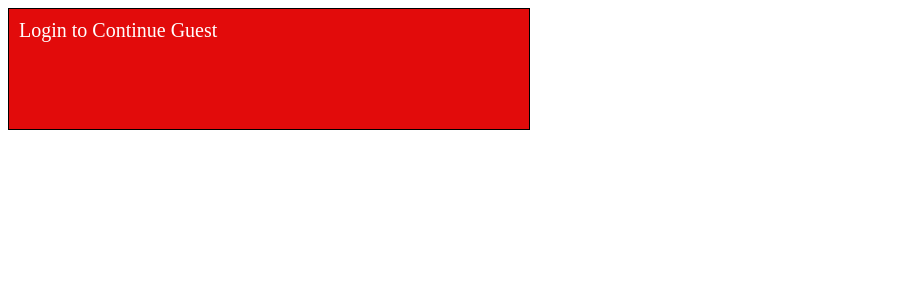
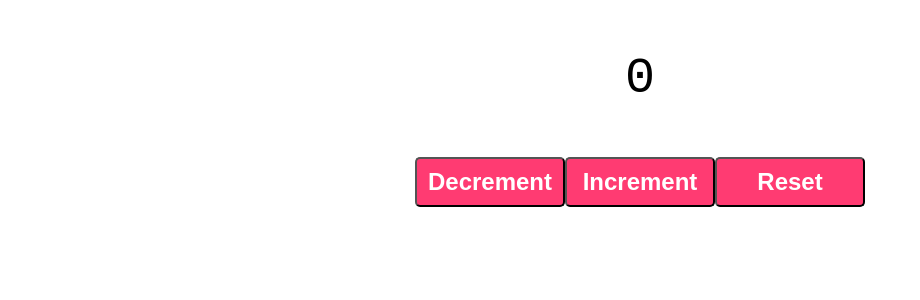
Before and after one commit to AmiyoKm/my-react-app, a React (Vite) app in the folder my-react-app/: page / in a window 1280 px wide. Shown: the top 300 px of the page, without its empty margins (0-920 px from the left). Built offline with nearby package versions, Linux system fonts and the light colour scheme.

Commit message:
increment with useState done with css

```diff
--- a/my-react-app/src/App.jsx
+++ b/my-react-app/src/App.jsx
@@ -1,9 +1,9 @@
-import UserGreeting from './userGreeting';
+import Counter from './Counter.jsx';
 
 function App() {
   return (
     <>
-      <UserGreeting isLoggedIn={false} userName="Amiyo" />
+      <Counter />
     </>
   );
 }
--- /dev/null
+++ b/my-react-app/src/Counter.jsx
@@ -0,0 +1,25 @@
+import React ,{useState} from 'react';
+function Counter(){
+    const [count ,setCount] = useState(0);
+
+    const increment =()=>{
+        setCount(count +1);
+    }
+
+    const decrement =()=>{
+        setCount(count -1);
+    }
+
+    const reset =()=>{
+        setCount(0);
+    }
+    return <div className="counter-container">
+        <p className="counter-display">{count}</p>
+        <button className='counter-button' onClick={decrement}>Decrement</button>
+        <button className='counter-button' onClick={increment}>Increment</button>
+        <button className='counter-button' onClick={reset}>Reset</button>
+
+
+    </div>
+}
+export default Counter;
--- a/my-react-app/src/index.css
+++ b/my-react-app/src/index.css
@@ -1,61 +1,23 @@
-.card{
-  border  :1px solid rgb(195, 195, 195);
-  border-radius: 10px;
-  box-shadow: 5px 5px 5px rgba(0,0,0,.1);
-  padding :20px;
-  margin:10px;
+.counter-container{
   text-align:center;
-  width:250px;
-  display:inline-block;
+  font-family: 'Courier New', Courier, monospace
+;
 }
-.card .card-image{
-  max-width: 60%;
-  height:auto;
-  object-fit: cover;
-  border-radius:50%;
-  margin-bottom:10px;
-
+.counter-display{
+  font-size:50px;
+  margin-bottom:50px;
 }
-.card .card-title{
-  font-family: Arial, Helvetica, sans-serif;
-
-  font-size:24px;
-  margin:0px;
-  color:rgb(21, 71, 251)
+.counter-button{
+  width:150px;
+  height:50px;
+  font-size: 1.5em;
+  font-weight: 600;
+  background-color: rgb(255, 59, 114);
+  color:white;
+  cursor: pointer;
+  border-radius:5px;
+  transition: background-color 0.15s;
 }
-.card .card-text{
-  font-family:Arial, Helvetica, sans-serif;
-  color:rgb(21, 71, 251)
+.counter-button:hover{
+  background-color: rgb(149, 48, 77);;
 }
-
-.button{
-  background-color:rgb(21, 71, 251);
-  color:white;
-  padding:10px 20px;
-  border:none;
-  border-radius:5px;
-  cursor:pointer;
-}
-.greeting{
-  display:inline-block;
-  height:100px;
-  width:500px;
-  background-color: green;
-  color:white;
-  font:arial;
-  padding:10px;
-  font-size:20px;
-  border: 1px solid black;
-}
-
-.login{
-  display:inline-block;
-  height:100px;
-  width:500px;
-  background-color: rgb(226, 11, 11);
-  color:white;
-  font:arial;
-  padding:10px;
-  font-size:20px;
-  border: 1px solid black;
-}
```
